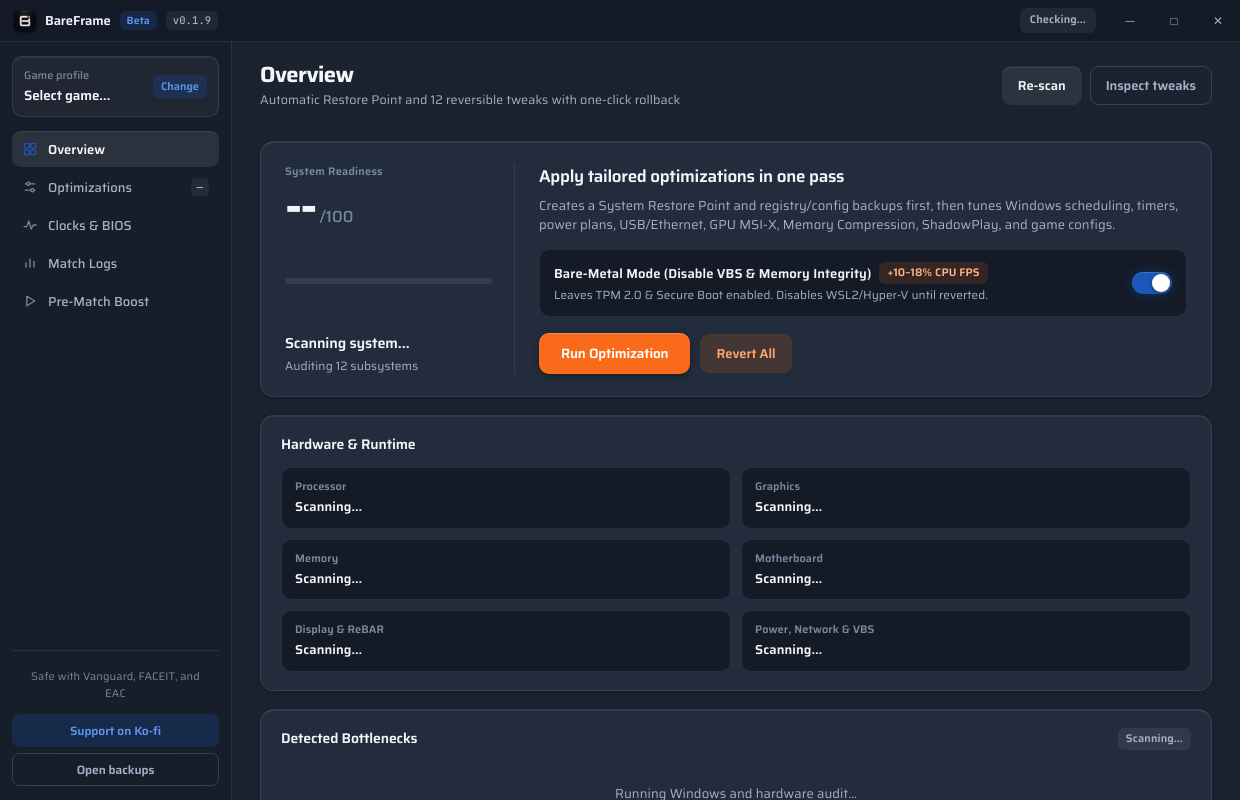
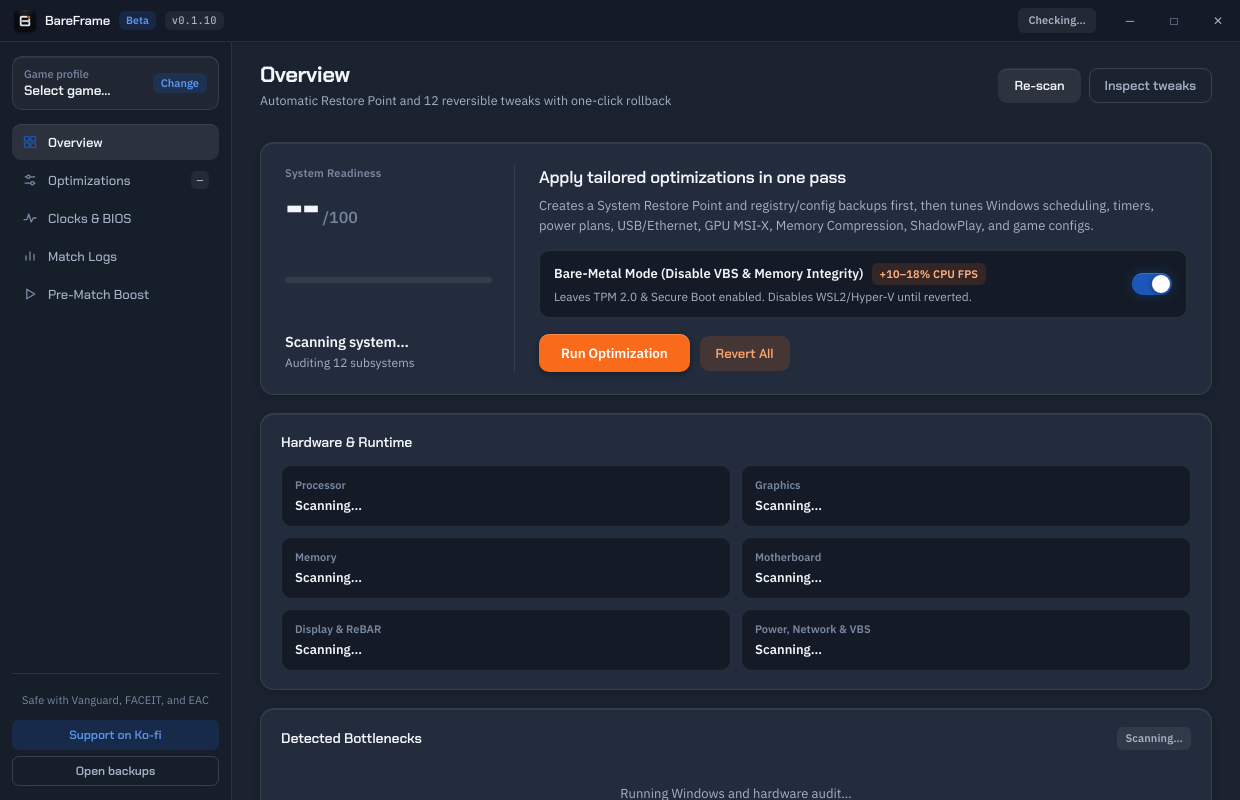
Before and after one commit to BareFrame/BareFrame, an Electron app: page src/renderer/index.html in a window 1240 px wide. Drawn offline with Linux system fonts and the light colour scheme; no server answers.

Commit message:
style(typography): Chakra Petch display + IBM Plex Sans body + JetBrains Mono telemetry (v0.1.10)

```diff
--- a/docs/styles.css
+++ b/docs/styles.css
@@ -31,7 +31,8 @@
   --cobalt-soft: rgba(27, 86, 184, 0.22);
   --cobalt-line: rgba(62, 122, 220, 0.42);
 
-  --sans: 'Saira', -apple-system, BlinkMacSystemFont, 'Segoe UI', sans-serif;
+  --display: 'Chakra Petch', 'IBM Plex Sans', sans-serif;
+  --sans: 'IBM Plex Sans', -apple-system, BlinkMacSystemFont, 'Segoe UI', sans-serif;
   --mono: 'JetBrains Mono', ui-monospace, 'Cascadia Code', Consolas, monospace;
 }
 
@@ -67,6 +68,35 @@ code {
 .mono { font-family: var(--mono); }
 .tabular { font-variant-numeric: tabular-nums; }
 .hidden { display: none !important; }
+
+/* Precision Techno Display Typography (Chakra Petch) */
+h1, h2, h3,
+.brand-name,
+.side-tab,
+.btn,
+.hero-beta-note,
+.trace-fps,
+.stage-fps,
+.stat-val,
+.manifest-title,
+.faq-q,
+.filter-chip {
+  font-family: var(--display);
+}
+
+.brand-name {
+  letter-spacing: 0.025em;
+  font-weight: 700;
+}
+
+.hero-title,
+h2 {
+  letter-spacing: -0.015em;
+}
+
+.btn {
+  letter-spacing: 0.015em;
+}
 
 /* --------------------------------------------------------------------------
    Full-Viewport Side-Tab Shell
--- a/package.json
+++ b/package.json
@@ -1,7 +1,7 @@
 {
   "name": "bareframe",
   "productName": "BareFrame",
-  "version": "0.1.9",
+  "version": "0.1.10",
   "description": "Bare-Metal Windows Performance & Latency Optimizer for Competitive PC Gamers",
   "main": "src/main.js",
   "author": "BareFrame",
--- a/src/renderer/index.html
+++ b/src/renderer/index.html
@@ -16,7 +16,7 @@
       </div>
       <span class="brand-name">BareFrame</span>
       <span id="app-beta-pill" class="beta-pill">Beta</span>
-      <span id="app-version-pill" class="version-pill">v0.1.9</span>
+      <span id="app-version-pill" class="version-pill">v0.1.10</span>
     </div>
     <div class="titlebar-right">
       <button id="btn-update-pill" class="update-pill hidden" type="button">Update Available</button>
--- a/src/renderer/styles.css
+++ b/src/renderer/styles.css
@@ -10,9 +10,33 @@
    ========================================================================== */
 
 @font-face {
-  font-family: 'Saira';
-  src: url('./fonts/saira-latin.woff2') format('woff2');
-  font-weight: 400 800;
+  font-family: 'Chakra Petch';
+  src: url('./fonts/chakra-petch-500.woff2') format('woff2');
+  font-weight: 500;
+  font-style: normal;
+  font-display: swap;
+}
+
+@font-face {
+  font-family: 'Chakra Petch';
+  src: url('./fonts/chakra-petch-600.woff2') format('woff2');
+  font-weight: 600;
+  font-style: normal;
+  font-display: swap;
+}
+
+@font-face {
+  font-family: 'Chakra Petch';
+  src: url('./fonts/chakra-petch-700.woff2') format('woff2');
+  font-weight: 700;
+  font-style: normal;
+  font-display: swap;
+}
+
+@font-face {
+  font-family: 'IBM Plex Sans';
+  src: url('./fonts/ibm-plex-sans-latin.woff2') format('woff2');
+  font-weight: 400 700;
   font-style: normal;
   font-display: swap;
 }
@@ -57,7 +81,8 @@
   --r-control: 9px;
   --r-chip: 6px;
 
-  --font: 'Saira', 'Segoe UI Variable', 'Segoe UI', system-ui, sans-serif;
+  --display: 'Chakra Petch', 'IBM Plex Sans', 'Segoe UI', sans-serif;
+  --font: 'IBM Plex Sans', 'Segoe UI Variable', 'Segoe UI', system-ui, sans-serif;
   --mono: 'JetBrains Mono', 'Cascadia Code', Consolas, ui-monospace, monospace;
 }
 
@@ -76,9 +101,9 @@ body {
   background: var(--bg-window);
   color: var(--label-primary);
   font-family: var(--font);
-  font-size: 13.8px;
-  line-height: 1.48;
-  letter-spacing: 0.006em;
+  font-size: 13.5px;
+  line-height: 1.5;
+  letter-spacing: 0.002em;
   font-optical-sizing: auto;
   -webkit-font-smoothing: antialiased;
   text-rendering: optimizeLegibility;
@@ -87,6 +112,47 @@ body {
   height: 100vh;
   display: flex;
   flex-direction: column;
+}
+
+/* Precision Techno Display Typography (Chakra Petch) */
+.brand-name,
+.panel-header h1,
+.card-title,
+.hero-cta-title,
+.game-picker-head h1,
+.game-card-name,
+.game-switcher-name,
+.modal h2,
+.kpi-val,
+.score-big,
+.tweak-name,
+.nav-item,
+.btn-primary,
+.btn-secondary,
+.btn-ghost,
+.btn-danger-outline,
+.btn-blue-solid,
+.btn-tip {
+  font-family: var(--display);
+}
+
+.brand-name {
+  letter-spacing: 0.025em;
+  font-weight: 700;
+}
+
+.panel-header h1,
+.game-picker-head h1 {
+  letter-spacing: -0.01em;
+}
+
+.btn-primary,
+.btn-secondary,
+.btn-ghost,
+.btn-danger-outline,
+.btn-blue-solid,
+.btn-tip {
+  letter-spacing: 0.015em;
 }
 
 button {
```
Also changed, not shown: docs/index.html (+4 -4 lines), src/renderer/fonts/chakra-petch-500.woff2 (added), src/renderer/fonts/chakra-petch-600.woff2 (added), src/renderer/fonts/chakra-petch-700.woff2 (added), src/renderer/fonts/ibm-plex-sans-latin.woff2 (added), src/renderer/fonts/saira-latin.woff2 (deleted).
